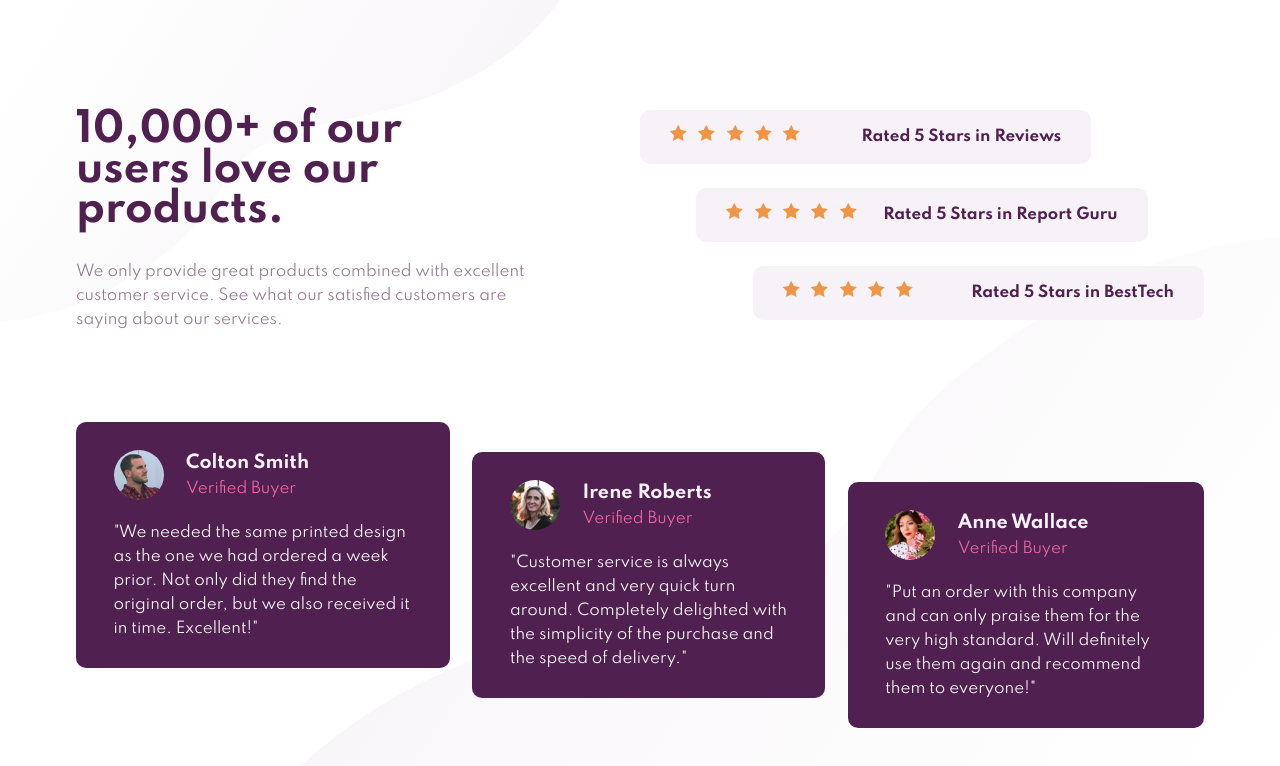
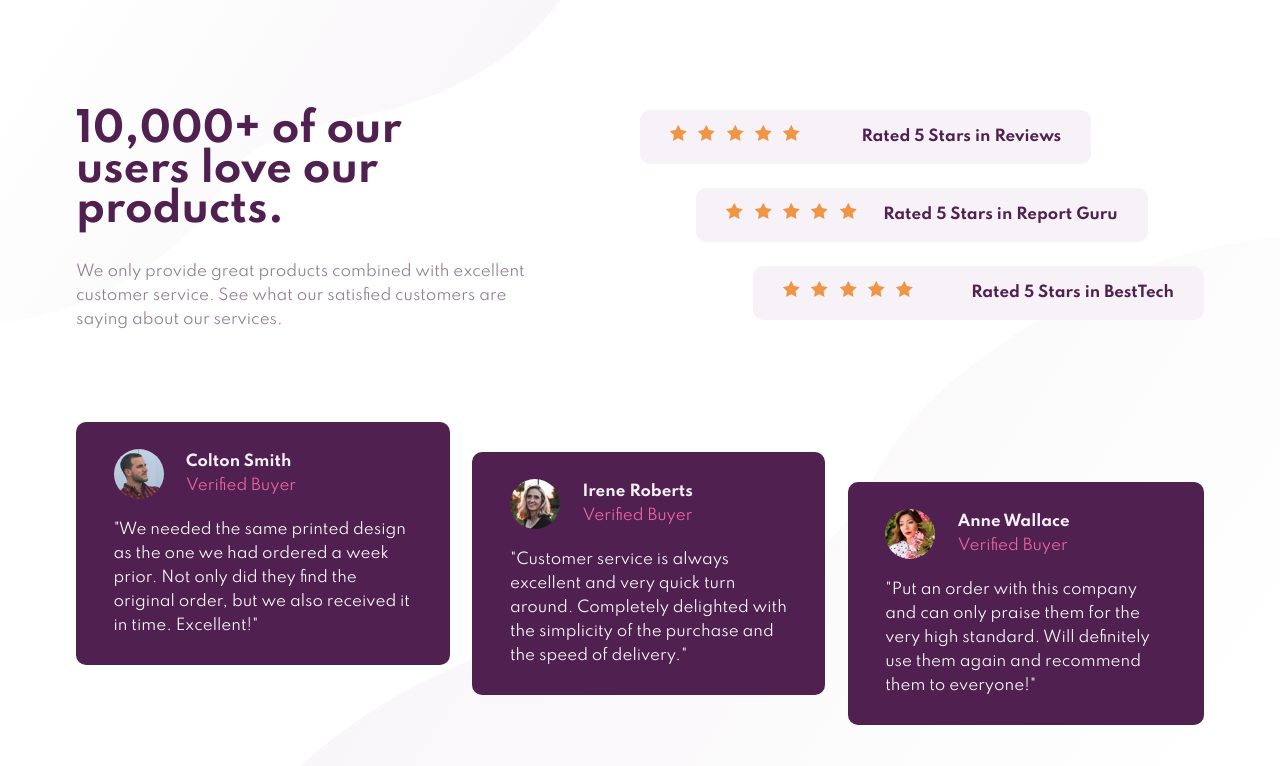
Before and after one commit to Jeth0214/FEM-Social-proof-section-challenge, a plain HTML site: page index.html in a window 1280 px wide. Drawn offline with Linux system fonts and the light colour scheme.

Commit message:
remove h3 elements

```diff
--- a/index.html
+++ b/index.html
@@ -81,9 +81,9 @@
           <div class="card__header">
             <img class="card__avatar" src="./images/image-colton.jpg" alt="Colton Smith">
             <div class="card__title">
-              <h3 class="card__name">
+              <p class="card__name">
                 Colton Smith
-            </h3>
+            </p>
               <p class="card__position">
                 Verified Buyer
               </p>
@@ -101,9 +101,9 @@
           <div class="card__header">
             <img class="card__avatar" src="./images/image-irene.jpg" alt="Irene Roberts">
             <div class="card__title">
-              <h3 class="card__name">
+              <p class="card__name">
                 Irene Roberts
-              </h3>
+              </p>
               <p class="card__position">
                 Verified Buyer
               </p>
@@ -120,9 +120,9 @@
           <div class="card__header">
             <img class="card__avatar" src="./images/image-anne.jpg" alt="Anne Wallace">
             <div class="card__title">
-              <h3 class="card__name">
+              <p class="card__name">
                 Anne Wallace
-              </h3>
+              </p>
               <p class="card__position">
                 Verified Buyer
               </p>
```
